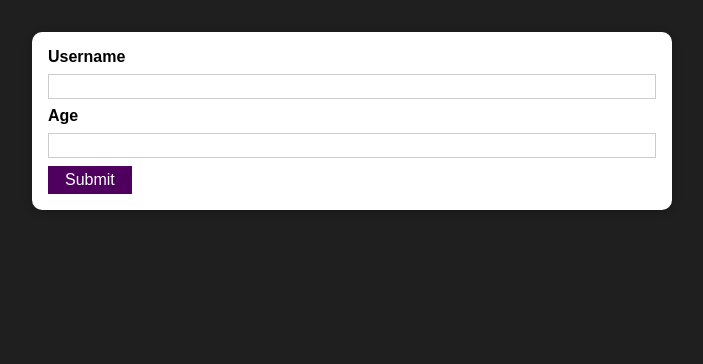
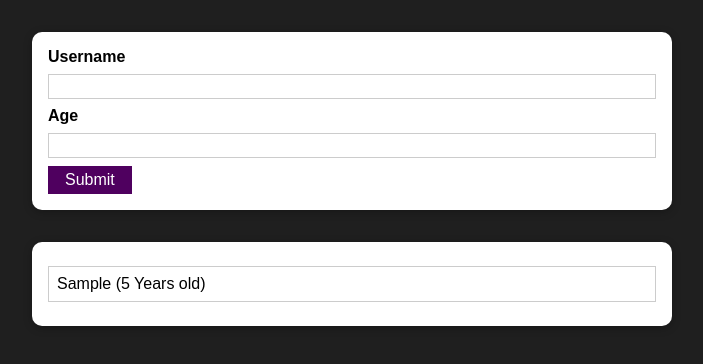
Before and after one commit to dwikbtn/user-validation-react-basic, a React (Create React App) app: page / in a window 1280 px wide. Both pictures are taken after typing "Sample", "5" into the empty fields and a click on the button "Submit". Shown: the top 364 px of the page, without its empty margins (288-991 px from the left). Built offline with nearby package versions, Linux system fonts and the light colour scheme.

Commit message:
add user list

```diff
--- a/src/App.js
+++ b/src/App.js
@@ -1,10 +1,18 @@
-import React from "react";
+import React, { useState } from "react";
 import AddUser from "./components/Users/AddUser";
+import UserList from "./components/Users/UserList";
 
-function App() {
+function App(props) {
+  const [userList, setUserlist] = useState([]);
+  const onAddUserHandler = (uName, uAge) => {
+    setUserlist((prevUserList) => {
+      return [...prevUserList, { name: uName, age: uAge }];
+    });
+  };
   return (
     <div>
-      <AddUser />
+      <AddUser onAddUser={onAddUserHandler} />
+      <UserList users={userList} />
     </div>
   );
 }
--- a/src/components/Users/AddUser.js
+++ b/src/components/Users/AddUser.js
@@ -19,8 +19,7 @@ const AddUser = (props) => {
     if (+enteredUserAge < 1) {
       return;
     }
-    console.log(enteredUserName);
-    console.log(enteredUserAge);
+    props.onAddUser(enteredUserName, enteredUserAge);
     setEnteredUserName("");
     setEnteredUserAge("");
   };
--- a/src/components/Users/UserList.js
+++ b/src/components/Users/UserList.js
@@ -1,14 +1,19 @@
 import React from "react";
+import Card from "../UI/Card";
 
-const UserList = () => {
+import classes from "./UserList.module.css";
+
+const UserList = (props) => {
   return (
-    <ul>
-      {props.users.map((user, i) => {
-        <li id={i}>
-          {user.name} ({user.age} Years old)
-        </li>;
-      })}
-    </ul>
+    <Card className={classes.users}>
+      <ul>
+        {props.users.map((user, i) => (
+          <li key={i}>
+            {user.name} ({user.age} Years old)
+          </li>
+        ))}
+      </ul>
+    </Card>
   );
 };
 
```
